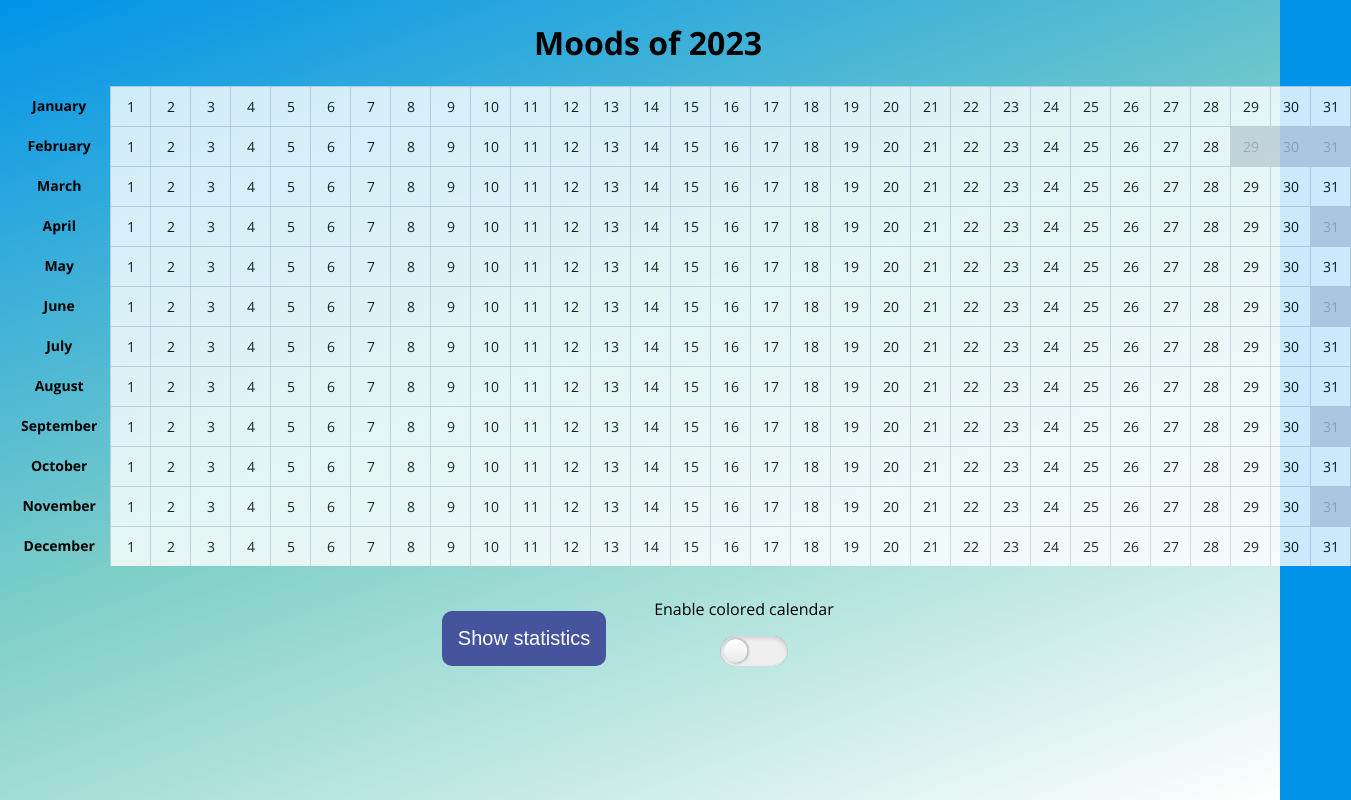
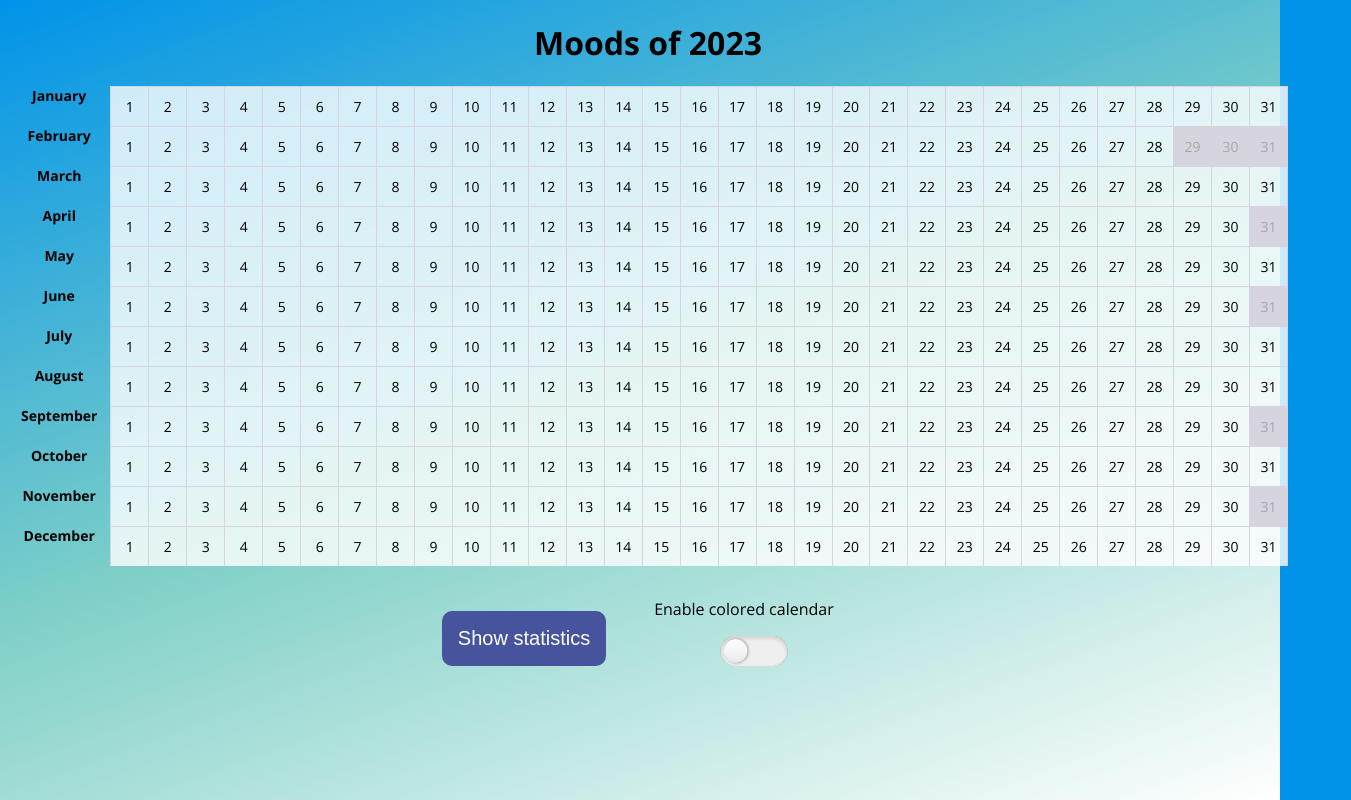
Before and after one commit to avarlamova/mood-tracker, a React (Create React App) app: page / in a window 1280 px wide. Shown: the whole page, 1351 px wide, since content can reach past the window. Built offline with nearby package versions, Linux system fonts and the light colour scheme.

Commit message:
FIX: change from flex to grid

```diff
--- a/src/components/Day.scss
+++ b/src/components/Day.scss
@@ -8,8 +8,8 @@ $awful: #ed5e51;
 
 .day {
   cursor: pointer;
-  background-color: white;
-  opacity: 0.8;
+  background-color: rgba(255, 255, 255, 0.8);
+  // opacity: 0.8;
   border: 1px solid $inactive;
   border-left: 0;
   border-bottom: 0;
--- a/src/components/Month.scss
+++ b/src/components/Month.scss
@@ -1,12 +1,17 @@
 .monthContainer {
-  display: flex;
-  align-items: center;
-  max-width: 100vw;
+  // display: flex;
+  display: grid;
+  grid-template-columns: 8% 92%;
+  // align-items: center;
+  // max-width: 100vw;
+  @media only screen and (max-width: 600px) {
+    grid-template-columns: 5% 95%;
+  }
 }
 
 .monthName {
   text-align: center;
-  flex: 0 0 8%;
+  // flex: 0 0 10%;
   font-weight: 900;
   font-size: 14px;
   color: #000000;
@@ -15,17 +20,17 @@
   @media only screen and (max-width: 600px) {
     font-size: 8px;
     line-height: 8px;
-    flex: 0 0 5%;
+    // flex: 0 0 5%;
   }
 }
 
 .daysContainer {
   display: flex;
-  flex: 0 0 92%;
+  // flex: 0 0 92%;
   @media only screen and (max-width: 600px) {
     font-size: 8px;
     line-height: 8px;
-    flex: 0 0 95%;
+    // flex: 0 0 95%;
   }
   // &:nth-child(1) {
   //   border-top: 1px solid #000000;
--- a/src/index.css
+++ b/src/index.css
@@ -11,6 +11,7 @@ body {
   background-repeat: no-repeat;
   background-attachment: fixed;
   font-family: "Open Sans", sans-serif;
+  min-width: 100%;
 }
 h1,
 p,
@@ -19,7 +20,7 @@ div {
 }
 #root {
   margin: 0 auto;
-  width: 100vw;
+  /* max-width: 90vw; */
 }
 
 /* Extra small devices (phones, 600px and down) */
```
